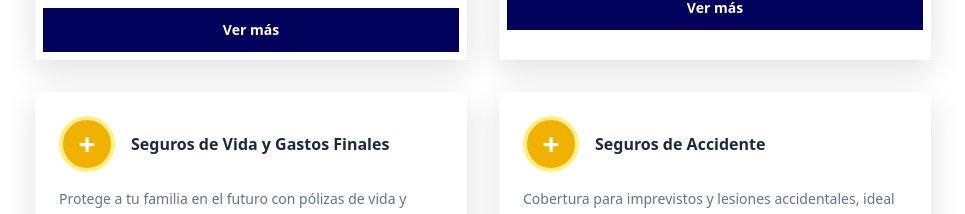
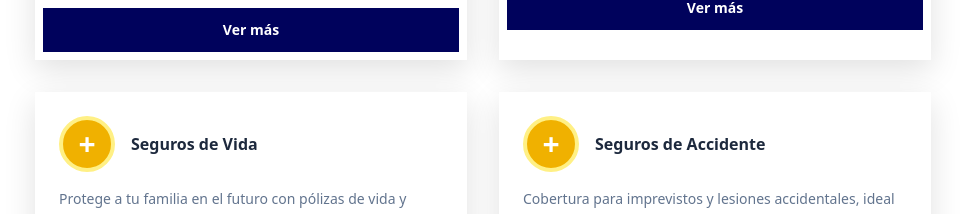
Before and after one commit to JerryMalloney/all-star-finance-group, a Next.js app: page /services in a window 1280 px wide. Shown: the part 896-1110 px from the top of the page, without its empty margins (157-1122 px from the left). Built offline with nearby package versions, Linux system fonts and the light colour scheme.

Commit message:
fix: update title for life insurance service to improve clarity

```diff
--- a/src/components/shared/Services.tsx
+++ b/src/components/shared/Services.tsx
@@ -15,7 +15,7 @@ const cards = [
     href: "/services/poliza-de-seguros-suplementarios",
   },
   {
-    title: "Seguros de Vida y Gastos Finales",
+    title: "Seguros de Vida",
     description:
       "Protege a tu familia en el futuro con pólizas de vida y gastos finales adaptadas a tu presupuesto.",
     href: "/services/seguros-de-vida-y-gastos-finales",
```
